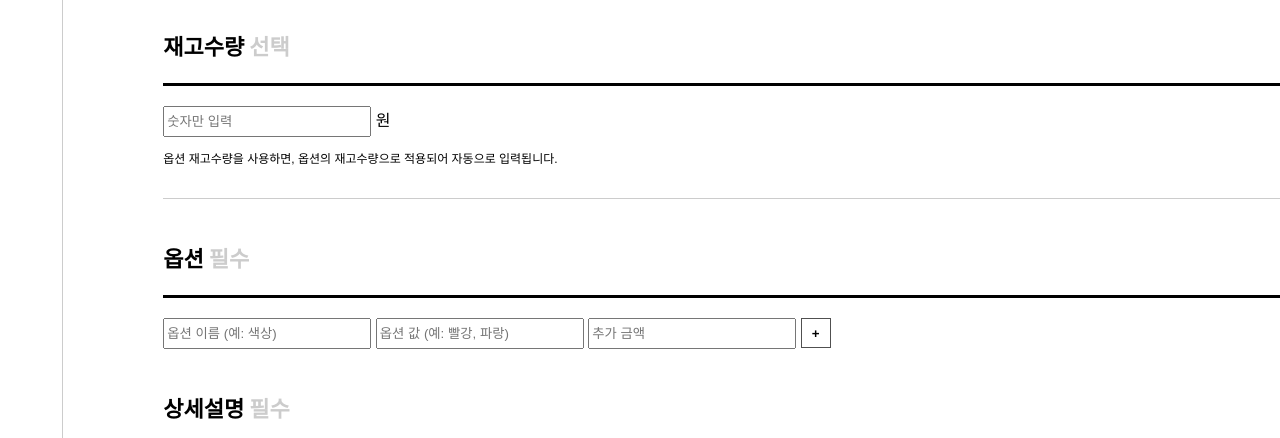
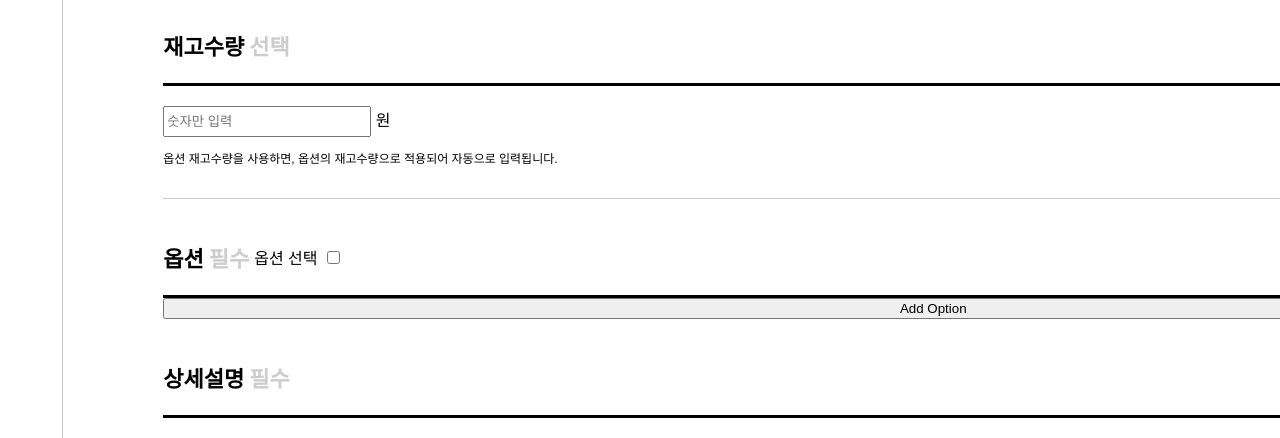
Before and after one commit to Woni1010011/anymall, a Django app: template anymall/main/templates/admin_set.html in a window 1280 px wide; the page is wider, and only the part inside the window is pictured. Shown: the part 1377-1815 px from the top of that part. Run offline with Django 4.2, Linux system fonts and the light colour scheme; the template is opened without the code that fills it, so the values that code supplies are empty.

Commit message:
Feat: OptionList
상품등록 시 옵션등록기능 추가

작성자: 정효주

```diff
--- a/anymall/main/templates/admin_set.html
+++ b/anymall/main/templates/admin_set.html
@@ -144,14 +144,29 @@
                 <div class="standard">
                     <strong>옵션</strong>
                     <p>필수</p>
+                    <label for="is_option">옵션 선택</label><input type="checkbox" name="is_option">
                 </div>
-                <div class="option">
+                <div id="option_fields_container">
+                    <div class="option_fields" style="display: none;">
+                        <label for="option_name">Option Name:</label>
+                        <input type="text" name="options-option_name[]" id="option_name" placeholder="옵션 이름 (예: 색상)"><br>
+
+                        <label for="option_value">Option Value:</label>
+                        <input type="text" name="options-option_value[]" id="option_value" placeholder="옵션 값 (예: 빨강, 파랑)"><br>
+
+                        <label for="option_amount">Option Amount:</label>
+                        <input type="number" name="options-option_amount[]" id="option_amount" placeholder="추가 금액"><br>
+                    </div>
+                </div>
+
+                <button type="button" id="add_option">Add Option</button>
+                {% comment %} <div class="option">
                     <input type="text" id="option_name" placeholder="옵션 이름 (예: 색상)">
                     <input type="text" id="option_value" placeholder="옵션 값 (예: 빨강, 파랑)">
                     <input type="number" id="option_amount" placeholder="추가 금액">
                     <button type="button" onclick="addOption()">+</button>
                 </div>
-                <div id="options_list"></div>
+                <div id="options_list"></div> {% endcomment %}
             </div>
             <div class="goods_info">
                 <div class="standard">
@@ -273,7 +288,7 @@ document.getElementById('detailInput').addEventListener('change', function(event
     labelElement.textContent = inputLength + '/100';
 });
 
-    // 옵션 추가
+    {% comment %} // 옵션 추가
     function addOption() {
     var name = document.getElementById('option_name').value;
     var value = document.getElementById('option_value').value;
@@ -308,9 +323,24 @@ document.getElementById('detailInput').addEventListener('change', function(event
 
 function removeOption(button) {
     button.parentElement.remove();
-}
+} {% endcomment %}
 
 
 
 </script>
+<script>
+    const optionFieldsContainer = document.getElementById('option_fields_container');
+    const addOptionButton = document.getElementById('add_option');
+    const optionFieldsTemplate = document.querySelector('.option_fields');
+
+    addOptionButton.addEventListener('click', () => {
+        const newOptionFields = optionFieldsTemplate.cloneNode(true);
+        newOptionFields.style.display = 'block';
+
+        // Clear input values in the cloned fields
+        newOptionFields.querySelectorAll('input').forEach(input => input.value = '');
+
+        optionFieldsContainer.appendChild(newOptionFields);
+    });
+</script>
 </html>
```
Also changed, not shown: anymall/main/forms.py (+14 -3 lines), anymall/main/views.py (+18 -5 lines), anymall/product_thumnails/product4.jpg (added).
